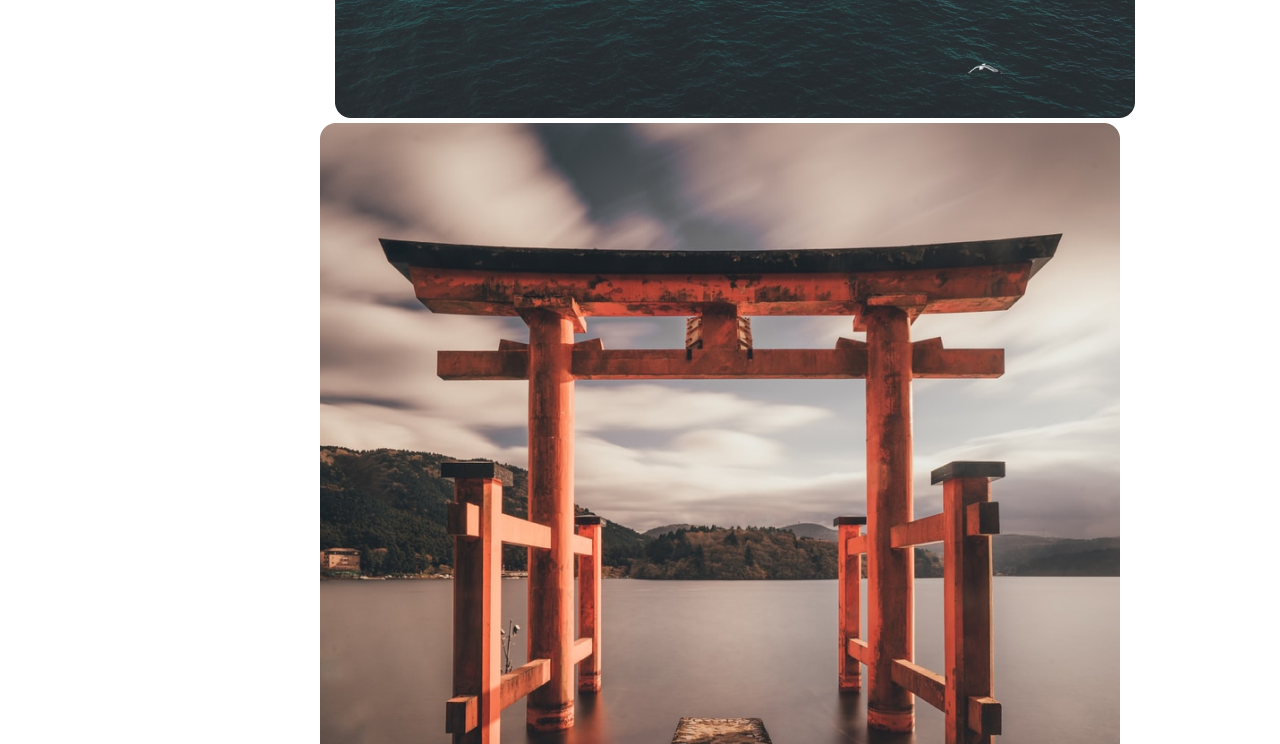
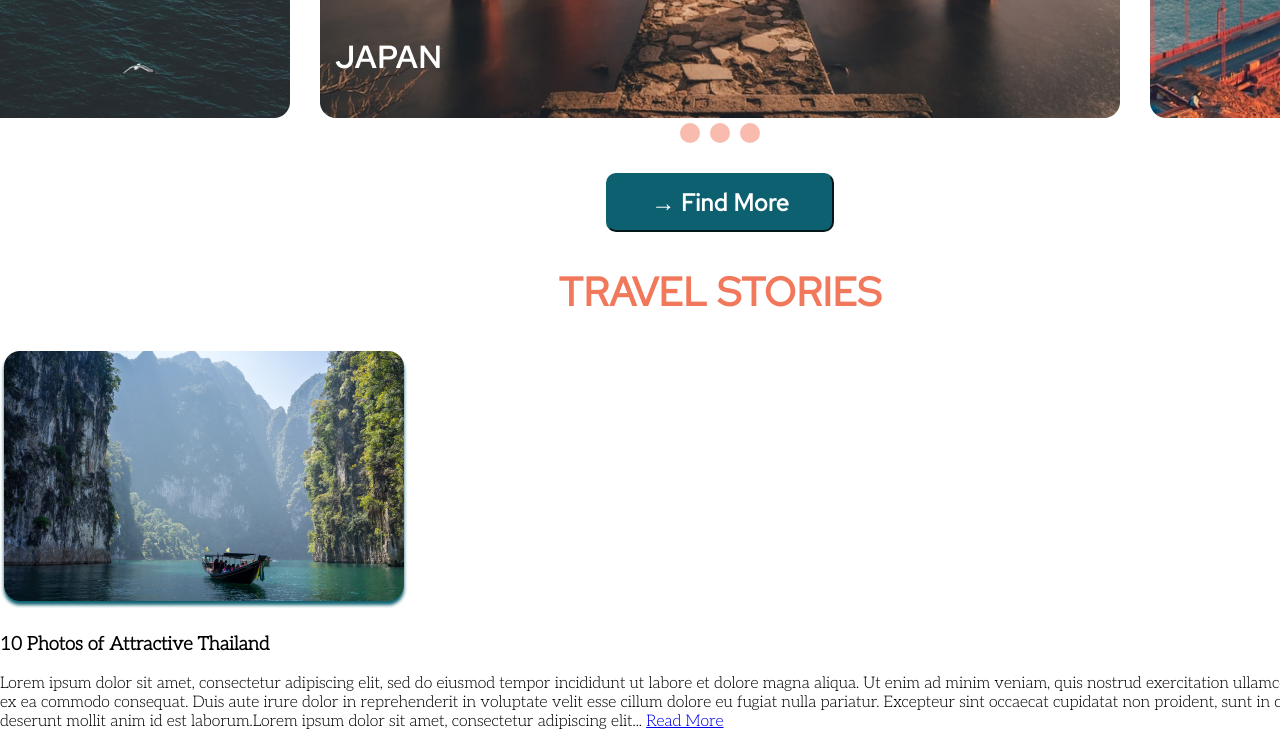
Before and after one commit to DimaZHV/My_projects, a plain HTML site: page Travel/index.html in a window 1280 px wide. Shown: the part 1900-2644 px from the top of the page. Drawn offline with Linux system fonts and the light colour scheme; a web font is replaced by a local one.

Commit message:
add style destination

```diff
--- a/Travel/index.html
+++ b/Travel/index.html
@@ -85,14 +85,19 @@
 					<div class="destination__pic">
 						<img src="../Travel/Pics/Destination 1.jpg" alt="" />
 					</div>
-					<div class="destination__pic_2">
+					<div class="destination__pic">
 						<img src="../Travel/Pics/Destination 2.jpg" alt="" />
 					</div>
 					<div class="destination__pic">
 						<img src="../Travel/Pics/Destination 3.jpg" alt="" />
 					</div>
 				</div>
-				<button class="find_more">Find More</button>
+				<div class="indicator">
+					<div class="indicator__item1"></div>
+					<div class="indicator__item2"></div>
+					<div class="indicator__item3"></div>
+				</div>
+				<button class="find_more">→ Find More</button>
 			</div>
 			<div class="stories">
 				<h2>TRAVEL STORIES</h2>
@@ -177,5 +182,6 @@
 				</div>
 			</div>
 		</div>
+		<script src="../Travel/js.js"></script>
 	</body>
 </html>
--- a/Travel/js.js
+++ b/Travel/js.js
@@ -0,0 +1,24 @@
+const destination = document.querySelector(".destination__pics");
+let item1 = document.querySelector(".indicator__item1");
+let item2 = document.querySelector(".indicator__item2");
+let item3 = document.querySelector(".indicator__item3");
+destination.scrollLeft = 600;
+item1.style.opacity = 1.0;
+
+destination.addEventListener("scroll", function () {
+	if (destination.scrollLeft < 500) {
+		item1.style.opacity = 1.0;
+		item2.style.opacity = 0.5;
+		item3.style.opacity = 0.5;
+	}
+	if (destination.scrollLeft < 1000 && destination.scrollLeft > 500) {
+		item1.style.opacity = 0.5;
+		item2.style.opacity = 1.0;
+		item3.style.opacity = 0.5;
+	}
+	if (destination.scrollLeft > 1001) {
+		item1.style.opacity = 0.5;
+		item2.style.opacity = 0.5;
+		item3.style.opacity = 1.0;
+	}
+});
--- a/Travel/style.scss
+++ b/Travel/style.scss
@@ -140,16 +140,52 @@ h2 {
 		font-weight: 700;
 	}
 }
-.destination__pics {
+.destination {
 	text-align: center;
-	min-width: 1440px;
-	overflow-y: auto;
-	.destination__pic {
-		width: 100%;
-		margin-left: 15px;
-		margin-right: 15px;
-		.destination__pic_2 {
-			scroll-snap-align: Start;
+	position: relative;
+	.destination__pics {
+		display: flex;
+		flex-wrap: nowrap;
+		min-width: 1440px;
+		overflow-x: auto;
+		scroll-snap-type: x mandatory;
+		&::-webkit-scrollbar {
+			width: 0;
+		}
+		.destination__pic {
+			width: 100%;
+			margin-left: 15px;
+			margin-right: 15px;
+			scroll-snap-align: center;
+		}
+	}
+	.indicator {
+		display: flex;
+		flex-direction: row;
+		justify-content: center;
+		.indicator__item1,
+		.indicator__item2,
+		.indicator__item3 {
+			width: 20px;
+			height: 20px;
+			background: rgba($color: #f2785c, $alpha: 0.5);
+			border-radius: 50%;
+			margin: 0px 5px;
+		}
+	}
+	.find_more {
+		width: 228px;
+		height: 59px;
+		background-color: #0d606f;
+		color: #ffffff;
+		font-family: "Red Hat Text", sans-serif;
+		font-weight: bold;
+		font-size: 24px;
+		margin-top: 30px;
+		border-radius: 10px;
+		border-color: #0d606f;
+		&:hover {
+			cursor: pointer;
 		}
 	}
 }
```
Also changed, not shown: Travel/style.css, 1 other file.
